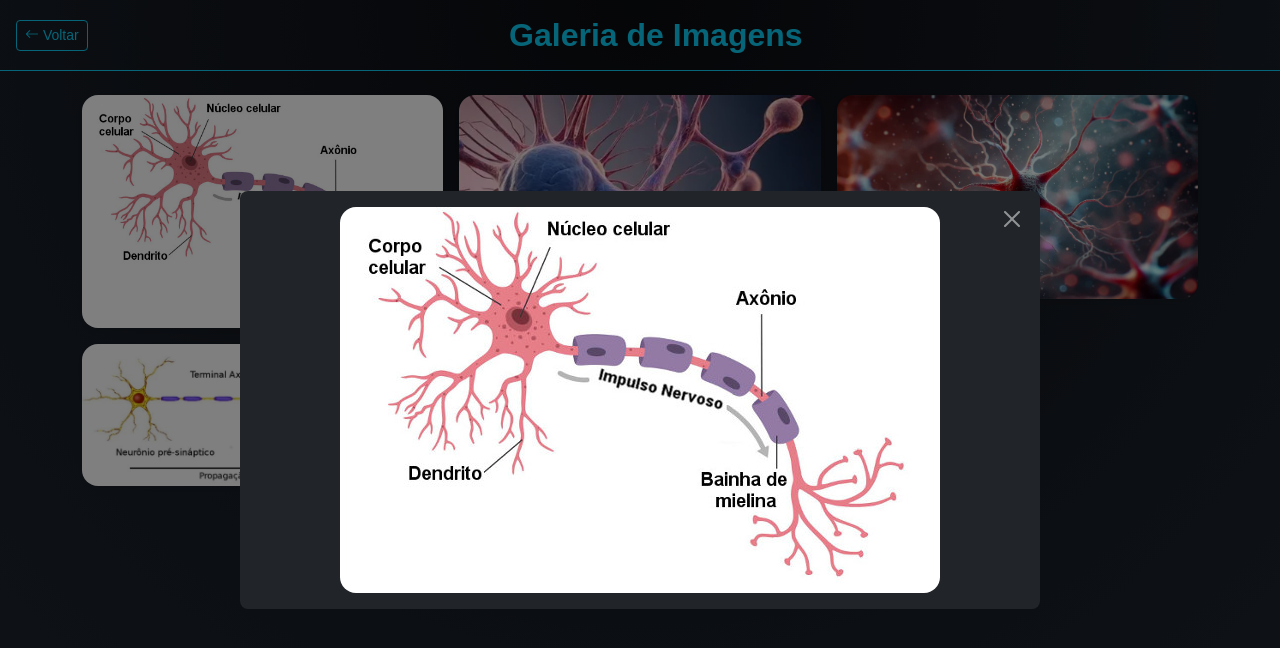
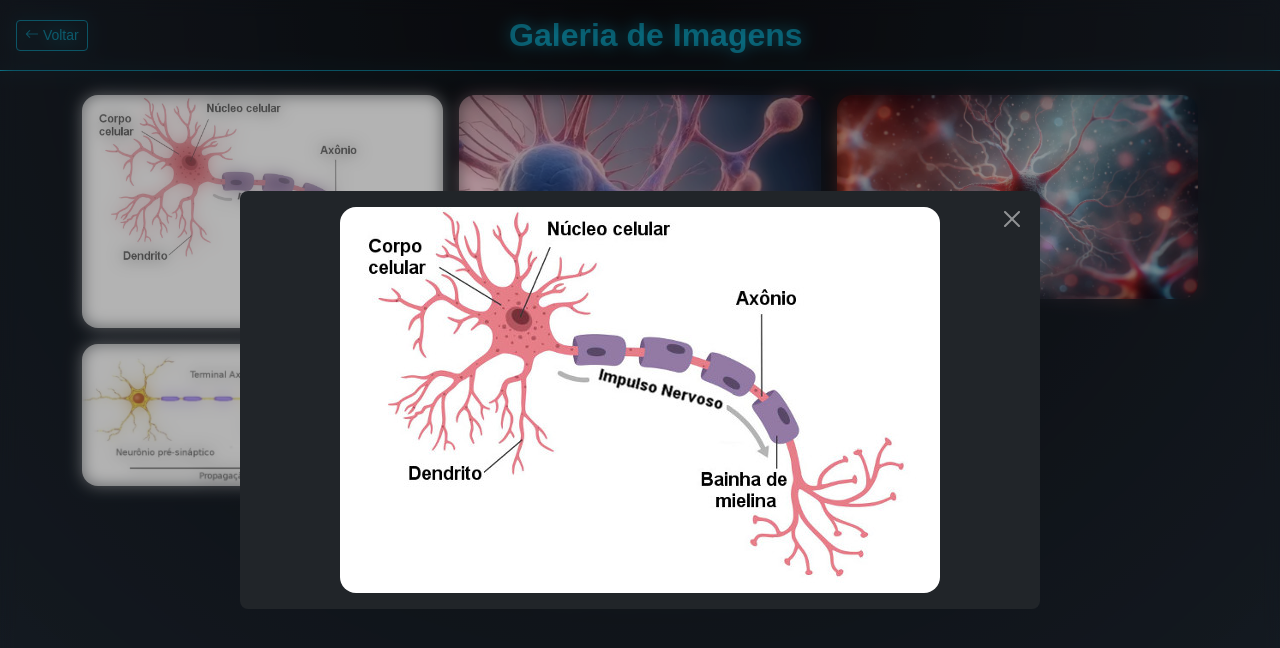
Before and after one commit to Luizgabriel17/Autoria-Web, a plain HTML site: page HTML/imagens.html in a window 1280 px wide. Both pictures are taken after a click on the picture 262 px from the left and 211 px from the top of the page. Drawn offline with nearby package versions, Linux system fonts and the light colour scheme.

Commit message:
TESTE 4.2

```diff
--- a/CSS/style.css
+++ b/CSS/style.css
@@ -25,6 +25,7 @@ h1, p {
   transform: scale(1.05);
   opacity: 0.9;
 }
+
 #zoomedImage {
   transform: scale(0.9);
   opacity: 0;
@@ -35,3 +36,8 @@ h1, p {
   transform: scale(1);
   opacity: 1;
 }
+.modal-backdrop.show {
+  backdrop-filter: blur(8px); /* nível do desfoque */
+  background-color: rgba(0, 0, 0, 0.6); /* escurece um pouco */
+  transition: backdrop-filter 0.3s ease, background-color 0.3s ease;
+}
--- a/JAVASCRIPT/script.js
+++ b/JAVASCRIPT/script.js
@@ -3,18 +3,17 @@ document.addEventListener("DOMContentLoaded", () => {
   const zoomedImage = document.getElementById("zoomedImage");
   const zoomModalElement = document.getElementById("zoomModal");
 
-    if (!zoomedImage || !zoomModalElement) return; // Evita erro em páginas sem modal
+  if (!zoomedImage || !zoomModalElement) return;
 
   const zoomModal = new bootstrap.Modal(zoomModalElement);
 
   imagens.forEach(img => {
     img.addEventListener("click", () => {
-        zoomedImage.src = img.src; // Mostra a imagem clicada
-        zoomModal.show(); // Abre o modal
+      zoomedImage.src = img.src;
+      zoomModal.show();
     });
   });
 
-    // Remove a imagem quando o modal for fechado
   zoomModalElement.addEventListener("hidden.bs.modal", () => {
     zoomedImage.src = "";
   });
```
Also changed, not shown: HTML/imagens.html (+3 -2 lines). Lines whose indentation alone changed are shown as unchanged.
